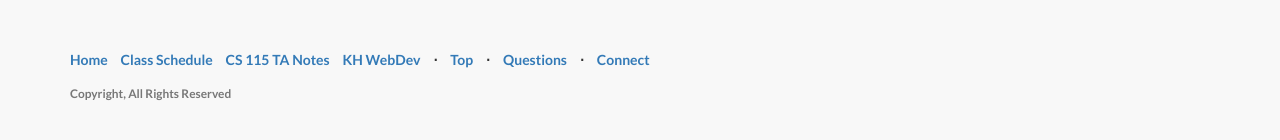
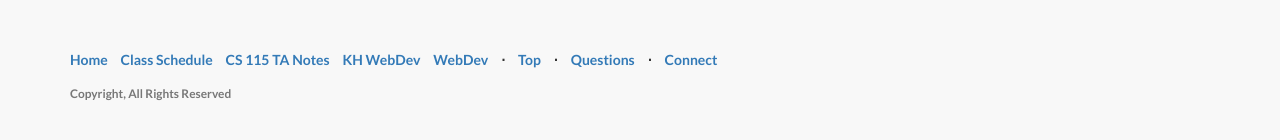
Before and after one commit to ShreyasMoudgalya/ShreyasMoudgalya.github.io, a plain HTML site: page index.html in a window 1280 px wide. Shown: the part 1113-1253 px from the top of the page. Drawn offline with Linux system fonts and the light colour scheme.

Commit message:
minor fix

```diff
--- a/index.html
+++ b/index.html
@@ -154,6 +154,7 @@
 						<li><a href="/pages/timetable.html">Class Schedule</a></li>
 						<li><a href="/pages/cs115.html">CS 115 TA Notes</a></li>
 						<li><a href="/pages/kh-index.html">KH WebDev</a></li>
+						<li><a href="/store/team.html">WebDev</a></li>
 
                         <li class="footer-menu-divider">&sdot;</li>
                         <li>
```
